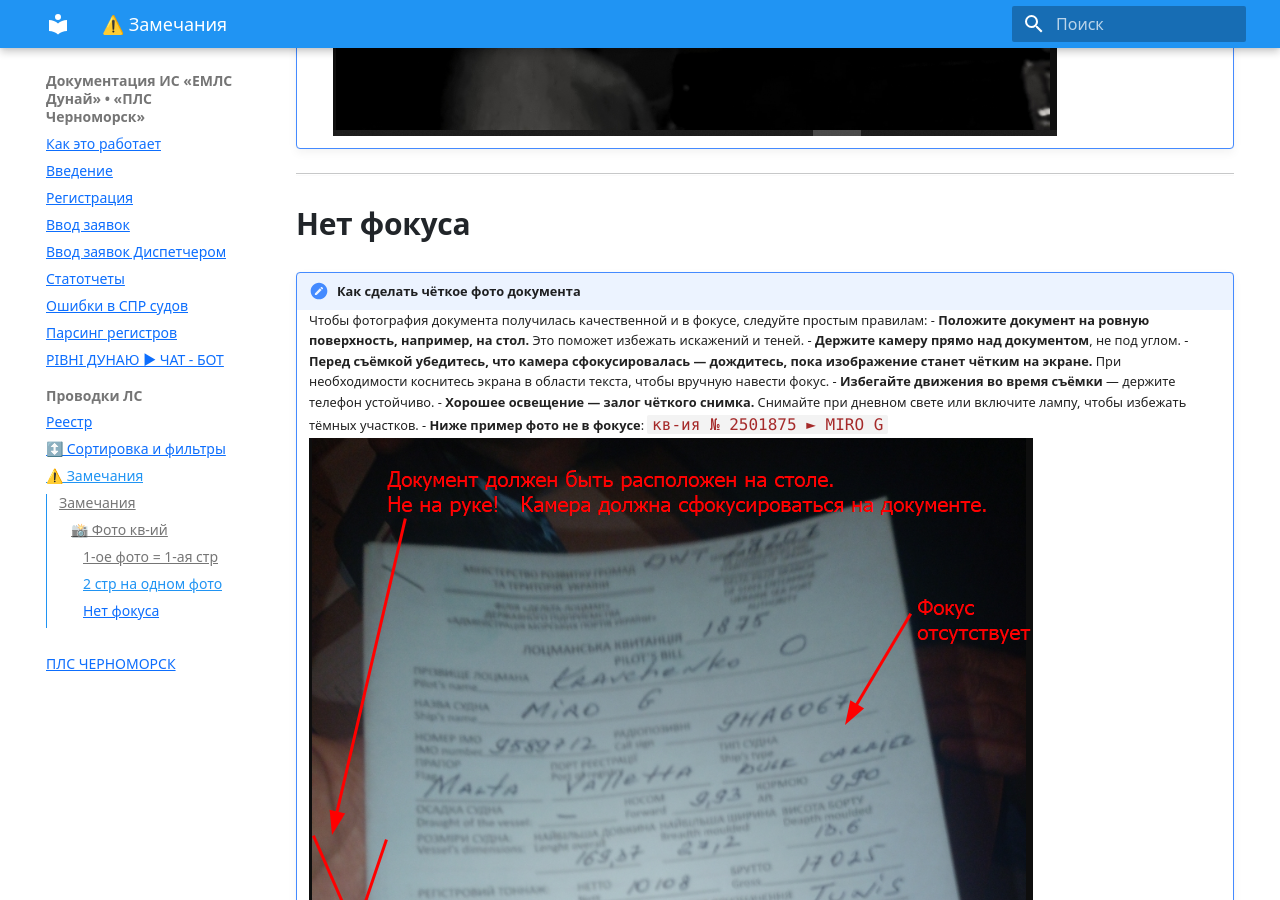
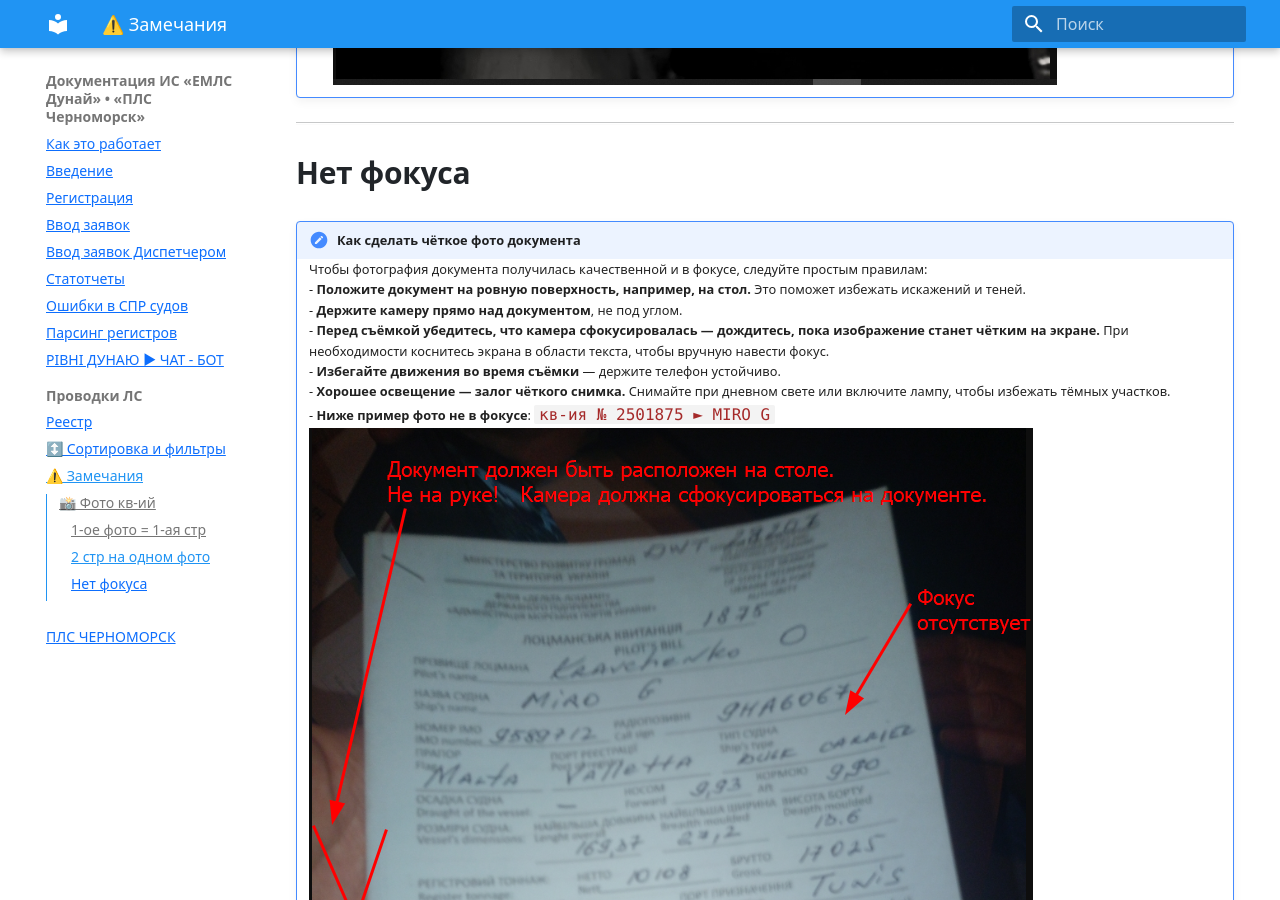
Before and after one commit to vvxsoni/Danube_help, an MkDocs documentation site: the page built from docs/ilk_prov_err_001_photo.md, in a window 1280 px wide and 900 px high, scrolled down 2068 px. Built offline with MkDocs 1.6.1 and Material for MkDocs 9.7.7, drawn with Linux system fonts in a browser that asks for light colours.

Commit message:
-### 📸 Фото кв-ий

```diff
--- a/docs/ilk_prov_err_001_photo.md
+++ b/docs/ilk_prov_err_001_photo.md
@@ -1,4 +1,3 @@
-## Замечания
 > В данном разделе собраны типичные ошибки при оформлении формы ввода квитанций ПЛС Черноморска
 ### 📸 Фото кв-ий
 #### 1-ое фото = 1-ая стр
```
